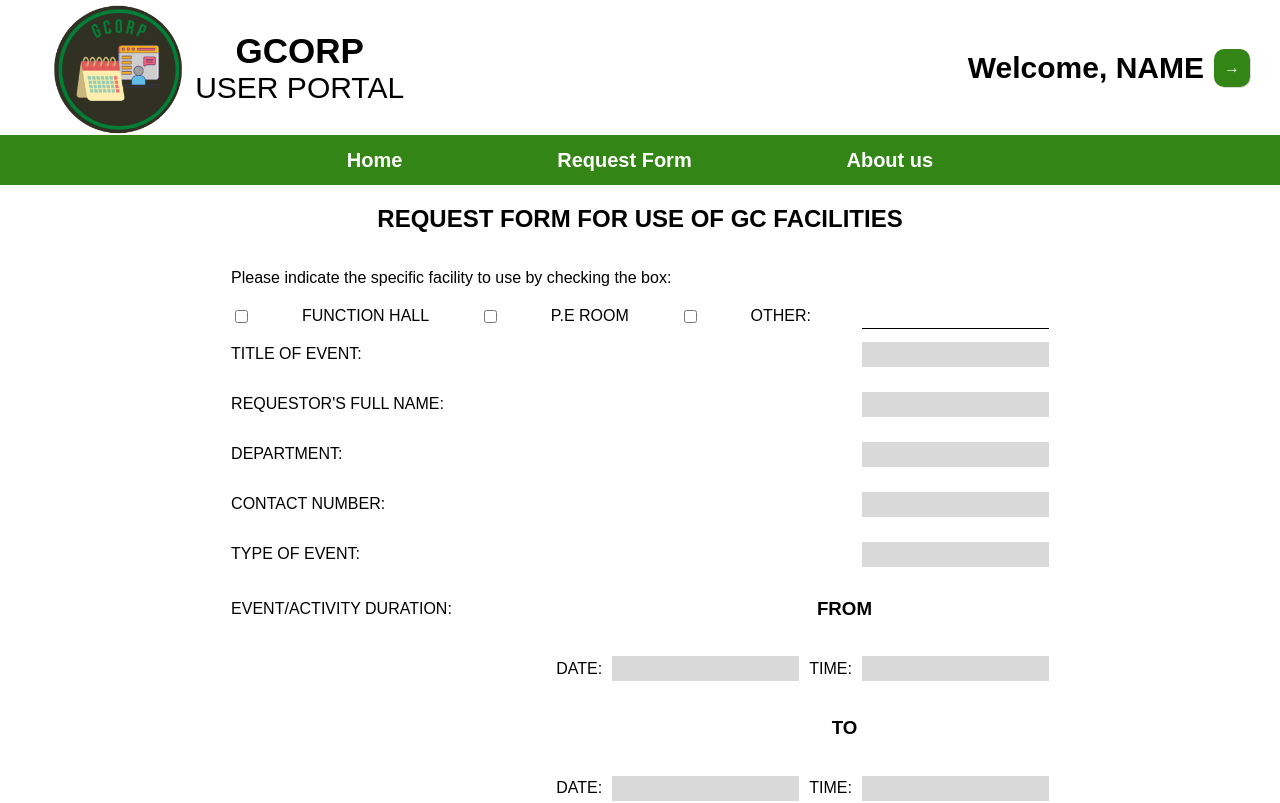
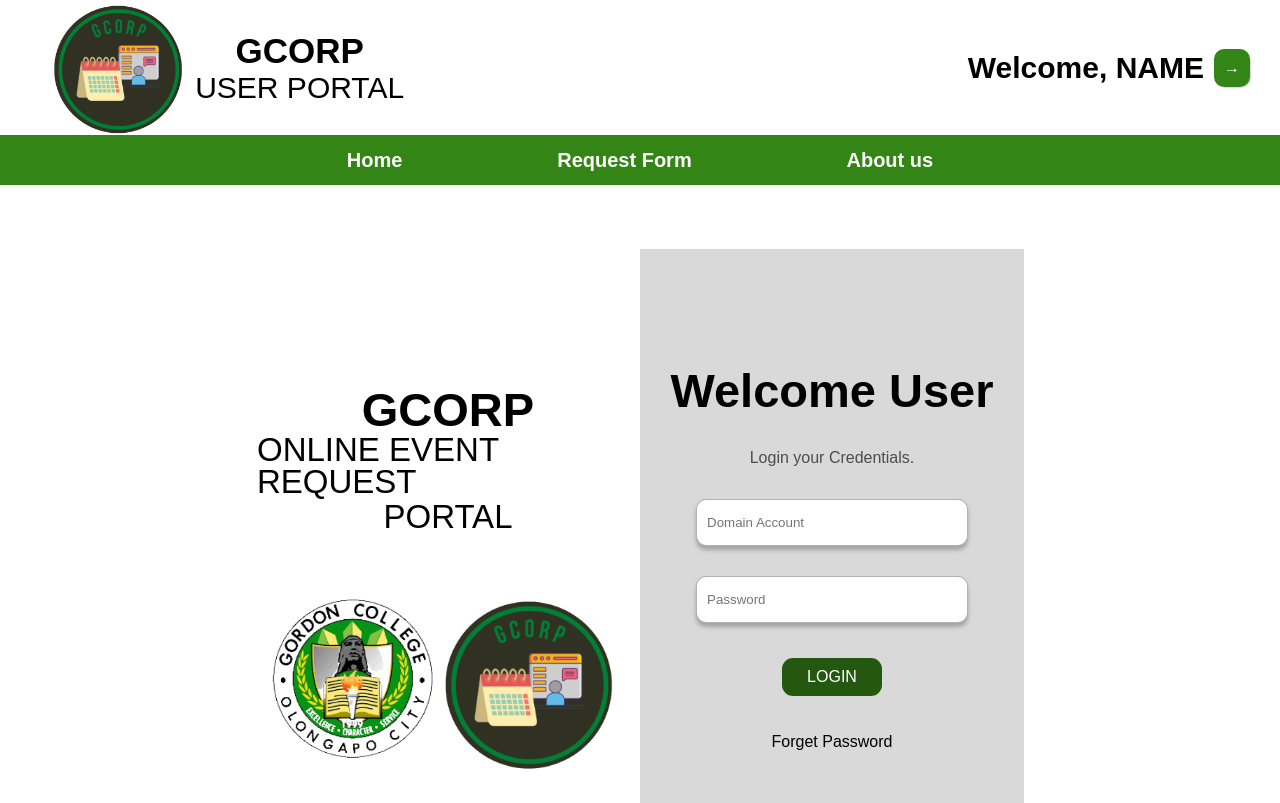
Before and after one commit to jaycel19/gcorp-online-event-request-portal, a React (Create React App) app: page / in a window 1280 px wide. Shown: the top 803 px of the page. Built offline with nearby package versions, Linux system fonts and the light colour scheme.

Commit message:
Create user pages

```diff
--- a/src/App.js
+++ b/src/App.js
@@ -1,6 +1,6 @@
-import Login from "./pages/Login";
-import Home from "./pages/Home";
-import RequestForm from "./pages/RequestForm";
+import Login from "./pages/user/Login";
+import Home from "./pages/user/Home";
+import RequestForm from "./pages/user/RequestForm";
 import Header from "./components/Header";
 import "../src/css/App.css";
 
@@ -10,7 +10,8 @@
     <div className="App">
       <Header />
       <div className="main-con">
-        <RequestForm />
+        <Login />
+
       </div>
     </div>
   );
--- a/src/components/LoginForm.js
+++ b/src/components/LoginForm.js
@@ -8,8 +8,8 @@
         <p>Login your Credentials.</p>
       </div>
       <div className="form">
-        <input type="text" placeholder="Domain Account" />
-        <input type="password" placeholder="Password" />
+        <input style={{ backgroundColor:"#fff" }} type="text" placeholder="Domain Account" />
+        <input style={{ backgroundColor:"#fff" }} type="password" placeholder="Password" />
         <button>LOGIN</button>
         <p>Forget Password</p>
       </div>
--- /dev/null
+++ b/src/components/LoginMessage.js
@@ -0,0 +1,18 @@
+import React from 'react';
+import LoginUnsuccessLogo from '../images/logo_x.png';
+import LoginSuccess from '../images/login_check.png'
+
+const LoginMessage = () => {
+  return (
+    <div>
+        <img src={ LoginUnsuccessLogo } alt="x" />
+        <h2>INVALID CREDENTIALS</h2>
+        <p>Please try again</p>
+        <div>
+            <button>Ok</button>
+        </div>
+    </div>
+  )
+}
+
+export default LoginMessage
--- a/src/css/RequestForm.css
+++ b/src/css/RequestForm.css
@@ -8,6 +8,12 @@
 .RequestForm > .first, .RequestForm > .second,
 .RequestForm > .third, .RequestForm > .fourth {
     width: 90%;
+}
+
+.titleHead > p, .header > p,
+.equipTitle > h3, .otherSpec > h3, .disc > h3 {
+    font-weight: 800;
+    font-size: 17px;
 }
 
 input[type=text], textarea {
@@ -256,4 +262,5 @@
     color: #fff;
     padding: 20px;
     font-size: 17px;
+    cursor: pointer;
 }
--- a/src/pages/Login.js
+++ /dev/null
@@ -1,15 +0,0 @@
-import React from 'react';
-import LoginLogos from '../components/LoginLogos';
-import LoginForm from '../components/LoginForm';
-import '../css/Login.css';
-
-const Login = () => {
-  return (
-    <div className="Login">
-        <LoginLogos />
-        <LoginForm />
-    </div>
-  )
-}
-
-export default Login
--- a/src/pages/Home.js
+++ b/src/pages/user/Home.js
@@ -1,5 +1,5 @@
 import React from 'react';
-import '../css/Home.css';
+import '../../css/Home.css';
 
 const Home = () => {
   return (
--- /dev/null
+++ b/src/pages/user/Login.js
@@ -0,0 +1,16 @@
+import React from 'react';
+import LoginLogos from '../../components/LoginLogos';
+import LoginForm from '../../components/LoginForm';
+import LoginMessage from '../../components/LoginMessage';
+import '../../css/Login.css';
+
+const Login = () => {
+  return (
+    <div className="Login">
+        <LoginLogos />
+        <LoginForm />
+    </div>
+  )
+}
+
+export default Login
--- a/src/pages/RequestForm.js
+++ b/src/pages/user/RequestForm.js
@@ -1,5 +1,5 @@
 import React from 'react';
-import '../css/RequestForm.css';
+import '../../css/RequestForm.css';
 
 const RequestForm = () => {
   return (
```
Also changed, not shown: src/images/login_check.png (added), src/images/logo_x.png (added).
